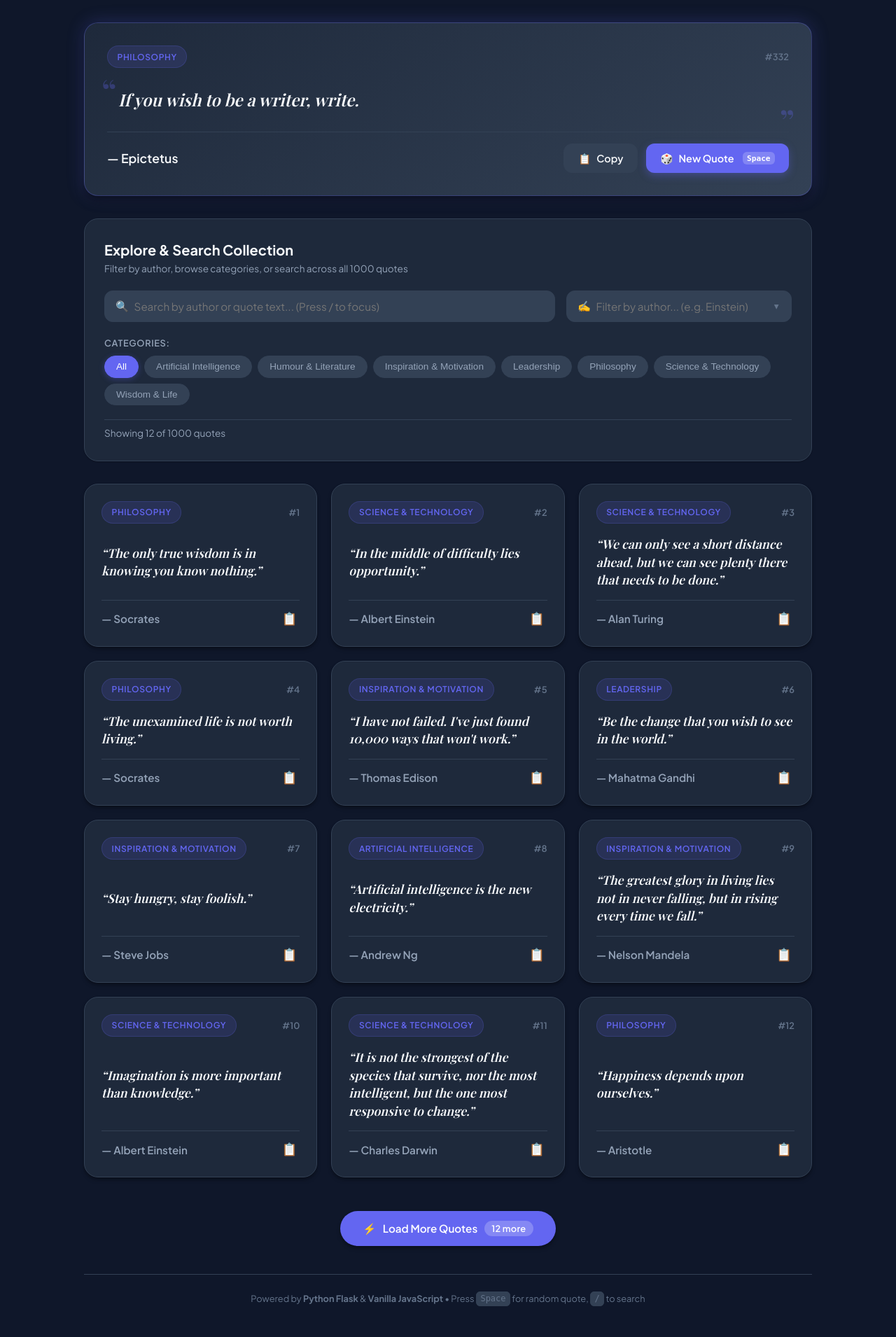
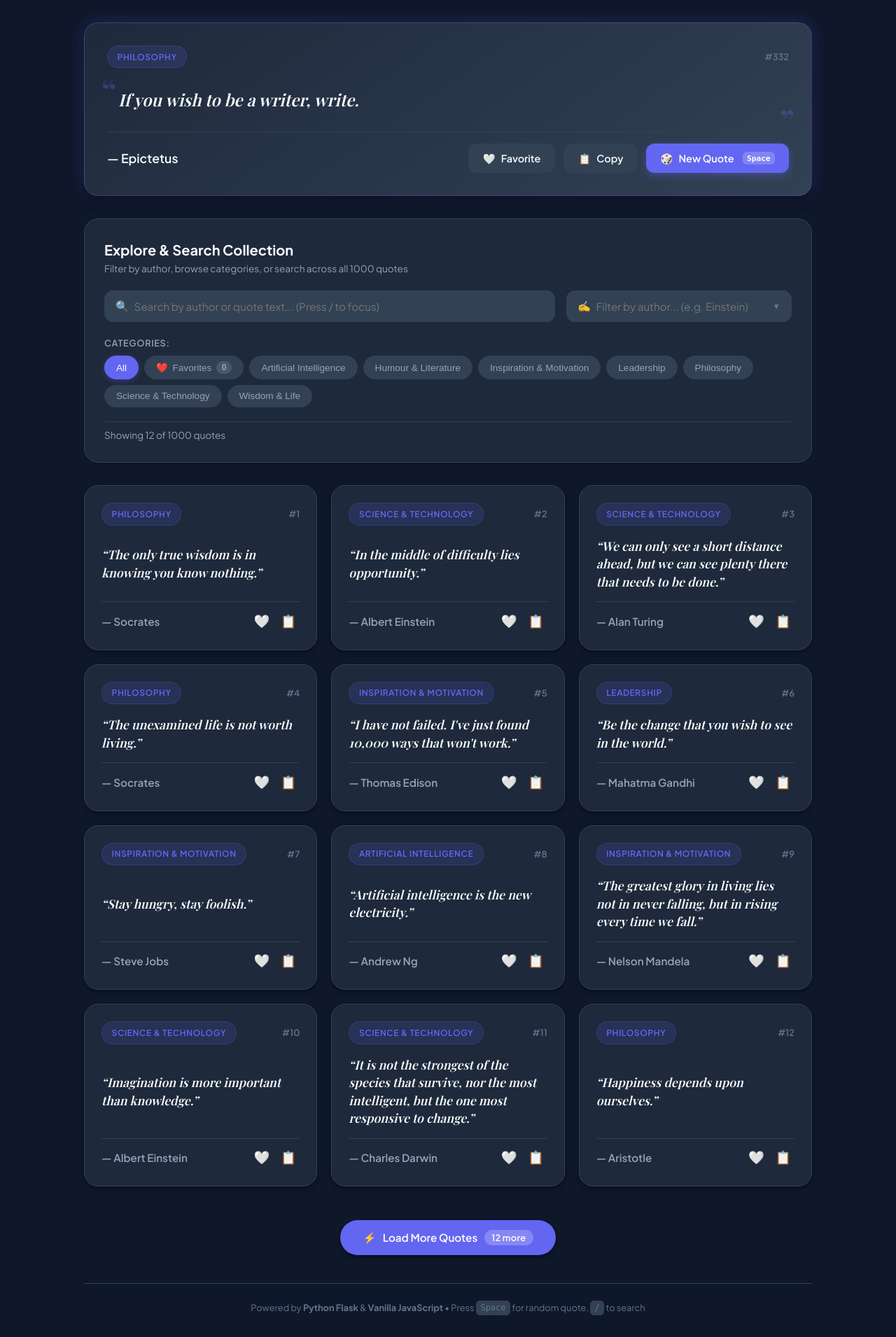
Before and after one commit to cfjhynan/1000_Inspiring_Quotes, a Flask app: page / in a window 1280 px wide. Shown: the part 105-2015 px from the top of the page at 70% size. Run offline with Flask 3, Linux system fonts and the light colour scheme; some web fonts are replaced.

Commit message:
Implement favorites and bookmarking system with localStorage persistence

```diff
--- a/static/css/style.css
+++ b/static/css/style.css
@@ -596,6 +596,53 @@ blockquote.fade-out {
   box-shadow: 0 2px 8px rgba(99, 102, 241, 0.3);
 }
 
+.fav-chip {
+  display: inline-flex;
+  align-items: center;
+  gap: 0.4rem;
+}
+
+.fav-chip.active {
+  background: #e11d48;
+  border-color: #e11d48;
+  color: #ffffff;
+  box-shadow: 0 2px 10px rgba(225, 29, 72, 0.35);
+}
+
+.fav-chip-icon {
+  font-size: 0.85rem;
+}
+
+.chip-count {
+  background: rgba(255, 255, 255, 0.22);
+  padding: 0.1rem 0.5rem;
+  border-radius: var(--radius-full);
+  font-size: 0.75rem;
+  font-weight: 600;
+  line-height: 1.2;
+}
+
+[data-theme="light"] .chip:not(.active) .chip-count {
+  background: rgba(0, 0, 0, 0.08);
+}
+
+[data-theme="dark"] .chip:not(.active) .chip-count {
+  background: rgba(255, 255, 255, 0.12);
+}
+
+.fav-toggle-btn {
+  transition: all var(--transition-fast);
+}
+
+.fav-toggle-btn.active {
+  border-color: #f43f5e;
+  color: #f43f5e;
+}
+
+.fav-toggle-btn.active .fav-icon {
+  filter: drop-shadow(0 0 6px rgba(244, 63, 94, 0.45));
+}
+
 .filter-status {
   display: flex;
   align-items: center;
@@ -661,20 +708,44 @@ blockquote.fade-out {
   color: var(--text-muted);
 }
 
+.grid-card-actions {
+  display: flex;
+  align-items: center;
+  gap: 0.35rem;
+}
+
+.card-icon-btn,
 .card-copy-btn {
   background: none;
   border: none;
   color: var(--text-dim);
   cursor: pointer;
-  font-size: 1.1rem;
-  padding: 0.25rem;
+  font-size: 1.15rem;
+  padding: 0.3rem;
   border-radius: var(--radius-sm);
+  display: inline-flex;
+  align-items: center;
+  justify-content: center;
   transition: color var(--transition-fast), transform var(--transition-fast);
+  user-select: none;
 }
 
+.card-icon-btn:hover,
 .card-copy-btn:hover {
   color: var(--primary);
   transform: scale(1.15);
+}
+
+.card-fav-btn:hover {
+  transform: scale(1.22);
+}
+
+.card-fav-btn.active {
+  transform: scale(1.05);
+}
+
+.card-fav-btn.active:hover {
+  transform: scale(1.22);
 }
 
 /* Load More */
--- a/static/js/app.js
+++ b/static/js/app.js
@@ -8,6 +8,9 @@ document.addEventListener('DOMContentLoaded', () => {
   const featuredAuthor = document.getElementById('featured-author');
   const featuredCategory = document.getElementById('featured-category');
   const featuredId = document.getElementById('featured-id');
+  const featuredFavBtn = document.getElementById('featured-fav-btn');
+  const featuredFavIcon = document.getElementById('featured-fav-icon');
+  const featuredFavText = document.getElementById('featured-fav-text');
   const newQuoteBtn = document.getElementById('new-quote-btn');
   const copyBtn = document.getElementById('copy-btn');
   const copyText = document.getElementById('copy-text');
@@ -20,6 +23,8 @@ document.addEventListener('DOMContentLoaded', () => {
   const clearAuthorBtn = document.getElementById('clear-author-btn');
   const toggleAuthorDropdownBtn = document.getElementById('toggle-author-dropdown-btn');
   const categoryChips = document.getElementById('category-chips');
+  const favoritesChip = document.getElementById('favorites-chip');
+  const favoritesCountBadge = document.getElementById('favorites-count-badge');
   const quotesGrid = document.getElementById('quotes-grid');
   const loadMoreContainer = document.getElementById('load-more-container');
   const loadMoreBtn = document.getElementById('load-more-btn');
@@ -32,6 +37,104 @@ document.addEventListener('DOMContentLoaded', () => {
   const themeToggle = document.getElementById('theme-toggle');
   const toast = document.getElementById('toast');
   const backToTopBtn = document.getElementById('back-to-top-btn');
+
+  // --- Favorites (localStorage) ---
+  const FAVORITES_STORAGE_KEY = 'quoteverse-favorites';
+
+  function loadFavorites() {
+    try {
+      const stored = localStorage.getItem(FAVORITES_STORAGE_KEY);
+      if (stored) {
+        const parsed = JSON.parse(stored);
+        if (Array.isArray(parsed)) {
+          return new Set(parsed.map(Number));
+        }
+      }
+    } catch (err) {
+      console.error('Error loading favorites from localStorage:', err);
+    }
+    return new Set();
+  }
+
+  function saveFavorites(favSet) {
+    try {
+      localStorage.setItem(FAVORITES_STORAGE_KEY, JSON.stringify(Array.from(favSet)));
+    } catch (err) {
+      console.error('Error saving favorites to localStorage:', err);
+    }
+  }
+
+  const favorites = loadFavorites();
+
+  function isFavorite(id) {
+    return favorites.has(Number(id));
+  }
+
+  function updateFavoritesCountBadge() {
+    if (favoritesCountBadge) {
+      favoritesCountBadge.textContent = favorites.size;
+    }
+  }
+
+  function updateFeaturedFavButton() {
+    if (!featuredFavBtn || !currentQuote) return;
+    const isFav = isFavorite(currentQuote.id);
+    if (featuredFavIcon) featuredFavIcon.textContent = isFav ? '❤️' : '🤍';
+    if (featuredFavText) featuredFavText.textContent = isFav ? 'Favorited' : 'Favorite';
+    featuredFavBtn.setAttribute('title', isFav ? 'Remove from favorites' : 'Add to favorites');
+    featuredFavBtn.setAttribute('aria-label', isFav ? 'Remove from favorites' : 'Add to favorites');
+    if (isFav) {
+      featuredFavBtn.classList.add('active');
+    } else {
+      featuredFavBtn.classList.remove('active');
+    }
+  }
+
+  function updateAllFavButtons(id) {
+    const numId = Number(id);
+    if (currentQuote && Number(currentQuote.id) === numId) {
+      updateFeaturedFavButton();
+    }
+    const cardFavBtns = quotesGrid.querySelectorAll(`.card-fav-btn[data-quote-id="${numId}"]`);
+    const isFav = isFavorite(numId);
+    cardFavBtns.forEach(btn => {
+      btn.innerHTML = isFav ? '❤️' : '🤍';
+      btn.title = isFav ? 'Remove from favorites' : 'Add to favorites';
+      btn.setAttribute('aria-label', isFav ? 'Remove from favorites' : 'Add to favorites');
+      if (isFav) {
+        btn.classList.add('active');
+      } else {
+        btn.classList.remove('active');
+      }
+    });
+  }
+
+  function toggleFavorite(id) {
+    const numId = Number(id);
+    if (favorites.has(numId)) {
+      favorites.delete(numId);
+      showToast('Removed from favorites');
+    } else {
+      favorites.add(numId);
+      showToast('Added to favorites! ❤️');
+    }
+    saveFavorites(favorites);
+    updateFavoritesCountBadge();
+    updateAllFavButtons(numId);
+
+    // If currently viewing favorites filter, re-apply filter to update cards and count
+    if (activeCategory === '__favorites__') {
+      applyFilters();
+    }
+  }
+
+  if (featuredFavBtn) {
+    featuredFavBtn.addEventListener('click', () => {
+      if (currentQuote) {
+        toggleFavorite(currentQuote.id);
+      }
+    });
+  }
 
   // --- State & Pagination ---
   const PAGE_SIZE = 12;
@@ -80,9 +183,27 @@ document.addEventListener('DOMContentLoaded', () => {
     try {
       featuredQuote.classList.add('fade-out');
 
+      // If viewing favorites, pick from favorite quotes if available
+      if (activeCategory === '__favorites__') {
+        const favQuotes = currentQuotesList.filter(item => isFavorite(item.id));
+        if (favQuotes.length > 0) {
+          const pick = favQuotes[Math.floor(Math.random() * favQuotes.length)];
+          currentQuote = pick;
+          setTimeout(() => {
+            featuredQuote.textContent = pick.quote;
+            featuredAuthor.textContent = `— ${pick.author}`;
+            featuredCategory.textContent = pick.category;
+            featuredId.textContent = `#${pick.id}`;
+            featuredQuote.classList.remove('fade-out');
+            updateFeaturedFavButton();
+          }, 150);
+          return;
+        }
+      }
+
       let url = '/api/quotes/random';
       const params = new URLSearchParams();
-      if (activeCategory) params.append('category', activeCategory);
+      if (activeCategory && activeCategory !== '__favorites__') params.append('category', activeCategory);
       if (activeAuthor) params.append('author', activeAuthor);
 
       const queryString = params.toString();
@@ -101,6 +222,7 @@ document.addEventListener('DOMContentLoaded', () => {
         featuredCategory.textContent = data.category;
         featuredId.textContent = `#${data.id}`;
         featuredQuote.classList.remove('fade-out');
+        updateFeaturedFavButton();
       }, 150);
     } catch (err) {
       console.error(err);
@@ -382,6 +504,13 @@ document.addEventListener('DOMContentLoaded', () => {
     onCategorySelect('', this);
   });
 
+  // Attach listener to "Favorites" chip
+  if (favoritesChip) {
+    favoritesChip.addEventListener('click', function() {
+      onCategorySelect('__favorites__', this);
+    });
+  }
+
   // --- Search Input with Debounce ---
   searchInput.addEventListener('input', (e) => {
     searchQuery = e.target.value.trim();
@@ -416,6 +545,11 @@ document.addEventListener('DOMContentLoaded', () => {
     allChips.forEach(c => c.classList.remove('active'));
     categoryChips.querySelector('[data-category=""]').classList.add('active');
 
+    // Reset empty state text
+    emptyState.querySelector('h3').textContent = 'No matching quotes found';
+    emptyState.querySelector('p').textContent = 'Try searching for a different keyword or resetting your filters.';
+    emptyResetBtn.textContent = 'Clear Filters';
+
     applyFilters();
   }
 
@@ -425,11 +559,12 @@ document.addEventListener('DOMContentLoaded', () => {
 
   // --- Apply Filters & Fetch Quotes ---
   async function applyFilters() {
+    const isFavView = activeCategory === '__favorites__';
     const hasFilter = activeCategory || activeAuthor || searchQuery;
     resetFiltersBtn.style.display = hasFilter ? 'inline-block' : 'none';
 
     const params = new URLSearchParams();
-    if (activeCategory) params.append('category', activeCategory);
+    if (activeCategory && !isFavView) params.append('category', activeCategory);
     if (activeAuthor) params.append('author', activeAuthor);
     if (searchQuery) params.append('q', searchQuery);
 
@@ -438,7 +573,13 @@ document.addEventListener('DOMContentLoaded', () => {
     try {
       const res = await fetch(url);
       const data = await res.json();
-      currentQuotesList = data.quotes || [];
+      let quotes = data.quotes || [];
+
+      if (isFavView) {
+        quotes = quotes.filter(item => isFavorite(item.id));
+      }
+
+      currentQuotesList = quotes;
       displayedCount = 0;
       quotesGrid.innerHTML = '';
 
@@ -446,7 +587,25 @@ document.addEventListener('DOMContentLoaded', () => {
         emptyState.style.display = 'flex';
         quotesGrid.style.display = 'none';
         loadMoreContainer.style.display = 'none';
+
+        if (isFavView) {
+          if (favorites.size === 0) {
+            emptyState.querySelector('h3').textContent = 'No favorite quotes yet';
+            emptyState.querySelector('p').textContent = 'Click the heart icon (🤍) on any quote card to bookmark your favorite quotes!';
+            emptyResetBtn.textContent = 'Explore All Quotes';
+            resultsCount.textContent = 'No favorites saved';
+          } else {
+            emptyState.querySelector('h3').textContent = 'No matching favorites found';
+            emptyState.querySelector('p').textContent = 'Try adjusting your search query or author filter.';
+            emptyResetBtn.textContent = 'Clear Filters';
+            resultsCount.textContent = '0 matching favorites';
+          }
+        } else {
+          emptyState.querySelector('h3').textContent = 'No matching quotes found';
+          emptyState.querySelector('p').textContent = 'Try searching for a different keyword or resetting your filters.';
+          emptyResetBtn.textContent = 'Clear Filters';
           resultsCount.textContent = 'No matching quotes found';
+        }
         return;
       }
 
@@ -478,8 +637,16 @@ document.addEventListener('DOMContentLoaded', () => {
   function updateResultsAndLoadMore() {
     const total = currentQuotesList.length;
     const remaining = total - displayedCount;
+    const isFavView = activeCategory === '__favorites__';
     const hasFilter = activeCategory || activeAuthor || searchQuery;
 
+    if (isFavView) {
+      if (displayedCount < total) {
+        resultsCount.textContent = `Showing ${displayedCount} of ${total} favorite quote${total === 1 ? '' : 's'}`;
+      } else {
+        resultsCount.textContent = `Showing all ${total} favorite quote${total === 1 ? '' : 's'}`;
+      }
+    } else {
       if (displayedCount < total) {
         resultsCount.textContent = hasFilter
           ? `Showing ${displayedCount} of ${total} matching quotes`
@@ -488,6 +655,7 @@ document.addEventListener('DOMContentLoaded', () => {
         resultsCount.textContent = hasFilter
           ? `Showing all ${total} matching quote${total === 1 ? '' : 's'}`
           : `Showing all ${total} quotes`;
+      }
     }
 
     if (remaining > 0) {
@@ -523,16 +691,36 @@ document.addEventListener('DOMContentLoaded', () => {
     author.className = 'author-name';
     author.textContent = `— ${item.author}`;
 
+    const cardActions = document.createElement('div');
+    cardActions.className = 'grid-card-actions';
+
+    const cardFavBtn = document.createElement('button');
+    cardFavBtn.className = 'card-icon-btn card-fav-btn';
+    cardFavBtn.dataset.quoteId = item.id;
+    const isFav = isFavorite(item.id);
+    if (isFav) cardFavBtn.classList.add('active');
+    cardFavBtn.title = isFav ? 'Remove from favorites' : 'Add to favorites';
+    cardFavBtn.setAttribute('aria-label', isFav ? 'Remove from favorites' : 'Add to favorites');
+    cardFavBtn.innerHTML = isFav ? '❤️' : '🤍';
+    cardFavBtn.addEventListener('click', (e) => {
+      e.stopPropagation();
+      toggleFavorite(item.id);
+    });
+
     const cardCopyBtn = document.createElement('button');
-    cardCopyBtn.className = 'card-copy-btn';
+    cardCopyBtn.className = 'card-icon-btn card-copy-btn';
     cardCopyBtn.title = 'Copy quote';
+    cardCopyBtn.setAttribute('aria-label', 'Copy quote');
     cardCopyBtn.innerHTML = '📋';
     cardCopyBtn.addEventListener('click', () => {
       copyToClipboard(`“${item.quote}”\n— ${item.author}`);
     });
 
+    cardActions.appendChild(cardFavBtn);
+    cardActions.appendChild(cardCopyBtn);
+
     footer.appendChild(author);
-    footer.appendChild(cardCopyBtn);
+    footer.appendChild(cardActions);
 
     card.appendChild(header);
     card.appendChild(blockquote);
@@ -603,6 +791,7 @@ document.addEventListener('DOMContentLoaded', () => {
 
   // --- Initialization ---
   initTheme();
+  updateFavoritesCountBadge();
   loadMetadata();
   fetchRandomQuote();
   applyFilters();
--- a/templates/index.html
+++ b/templates/index.html
@@ -43,6 +43,10 @@
         <div class="card-footer">
           <cite id="featured-author" class="author-name">— Author</cite>
           <div class="card-actions">
+            <button id="featured-fav-btn" class="btn btn-secondary fav-toggle-btn" title="Add to favorites" aria-label="Toggle favorite">
+              <span class="btn-icon fav-icon" id="featured-fav-icon">🤍</span>
+              <span id="featured-fav-text">Favorite</span>
+            </button>
             <button id="copy-btn" class="btn btn-secondary" title="Copy quote to clipboard">
               <span class="btn-icon">📋</span>
               <span id="copy-text">Copy</span>
@@ -101,6 +105,9 @@
         <label class="chips-label">Categories:</label>
         <div class="category-chips" id="category-chips">
           <button class="chip active" data-category="">All</button>
+          <button class="chip fav-chip" id="favorites-chip" data-category="__favorites__" title="Show saved favorite quotes">
+            <span class="fav-chip-icon">❤️</span> Favorites <span class="chip-count" id="favorites-count-badge">0</span>
+          </button>
           <!-- Category buttons populated dynamically -->
         </div>
       </div>
```
Also changed, not shown: tests/test_app.py (+2 -0 lines), README.md. Lines whose indentation alone changed are shown as unchanged.
